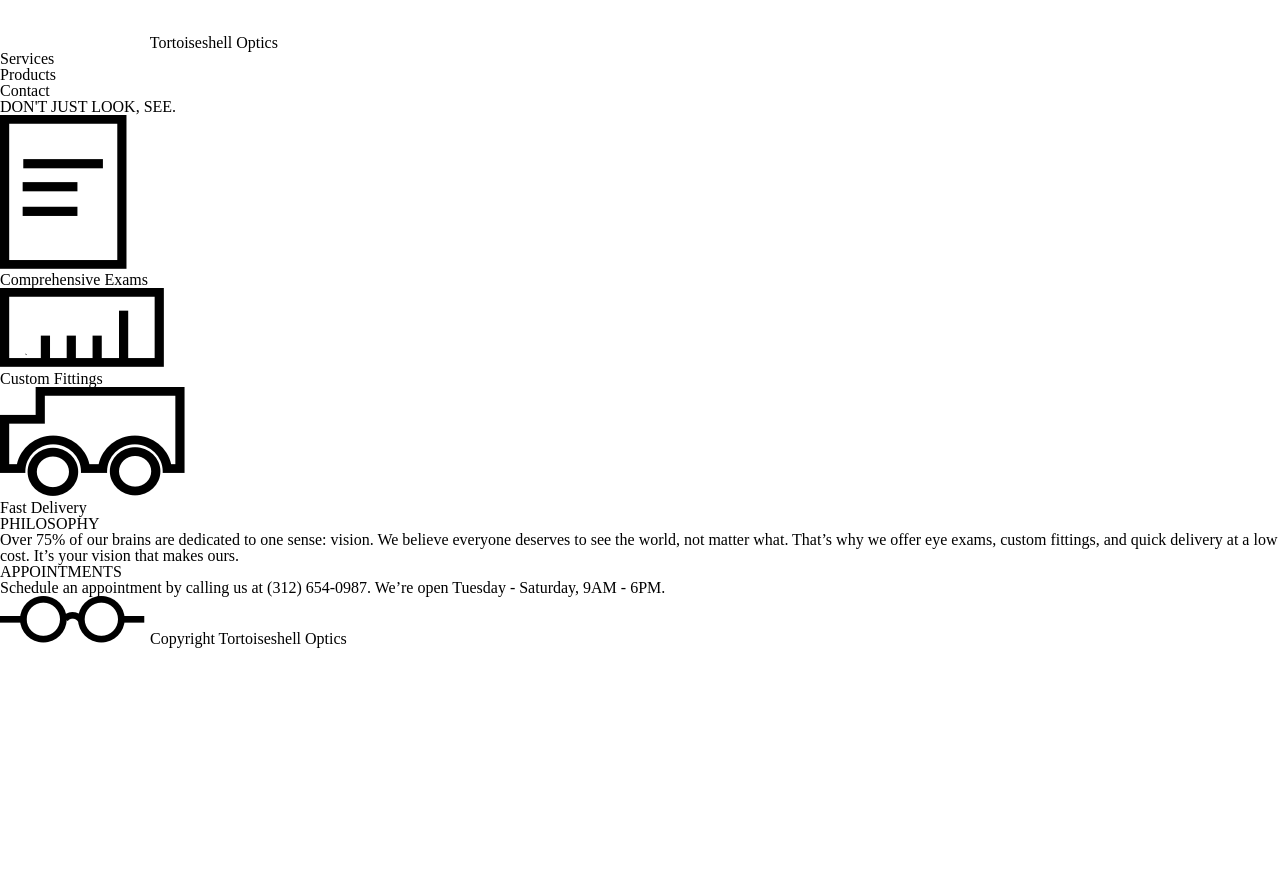
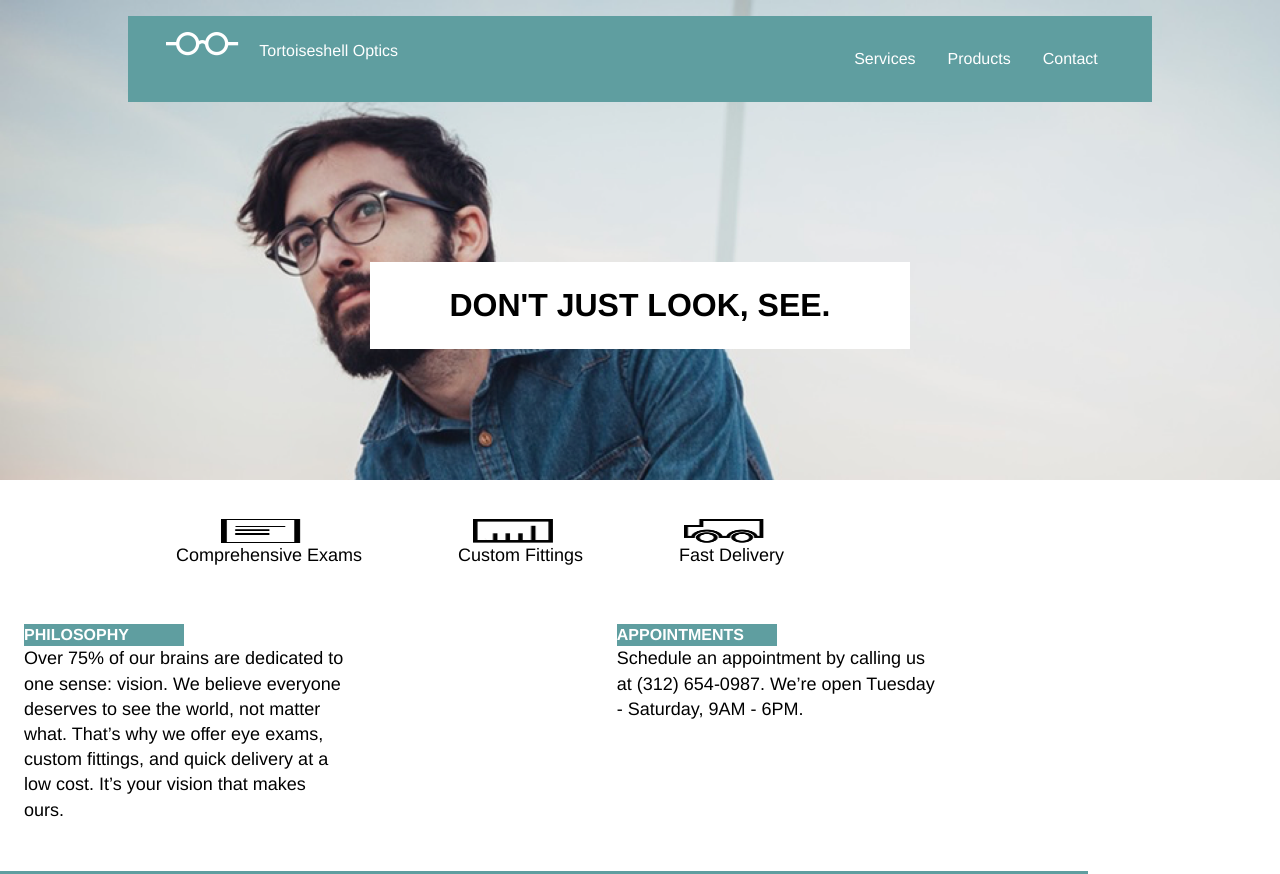
Before and after one commit to supershaz178/TortoiseshellOptics, a plain HTML site: page index.html in a window 1280 px wide. Shown: the top 874 px of the page. Before the commit the page ends 800 px from the top, so only its background shows below. Drawn offline with Linux system fonts and the light colour scheme.

Commit message:
Add CSS code to start basic format for webpage

```diff
--- a/index.html
+++ b/index.html
@@ -11,62 +11,61 @@
   <title>Tortoiseshell Optics</title>
 </head>
 <body>
-    <!-- Header with Nav and company ttle -->
-    <header>
+  <!-- Header with Nav and company ttle Main Banner included -->
+  <div class="main_banner">
+    <header class="container">
       <div>
         <img src="./resources/images/logo-white.png" alt="Company Logo"/>
         <span>Tortoiseshell Optics </span>
+      </div>
       <nav>
         <ul>
-            <li>Services</li>
-            <li>Products</li>
-            <li>Contact</li>
+          <li class="nav_item">Services</li>
+          <li class="nav_item">Products</li>
+          <li class="nav_item">Contact</li>
         </ul>
       </nav>
-      </div>
     </header>
 
-    <!-- Main Body Section -->
-    <!-- Company Banner -->
-    <div>
-      <div>
-        <div>
+    <div class="container">
+      <div class="banner_text">
         <h2>DON'T JUST LOOK, SEE.<h2>
         </div>
       </div>
     </div>
 
+    <!-- Main Body Section -->
     <!-- Company Values -->
-    <div>
-      <div>
-        <div>
+    <div class="container">
+      <!-- <div class="values"> -->
+        <div class="value_item">
           <img src="./resources/images/paper-icon.png" alt="Paper Icon"/>
           <p>Comprehensive Exams</p>
         </div>
-        <div>
+        <div class="value_item">
           <img src="./resources/images/ruler-icon.png" alt="Ruler Icon"/>
           <p>Custom Fittings</p>
         </div>
-        <div>
+        <div class="value_item">
           <img src="./resources/images/truck-icon.png" alt="Truck Icon"/>
           <p>Fast Delivery</p>
         </div>
-      </div>
+      <!-- </div> -->
     </div>
 
     <!-- Company Philosophy and Appointments -->
-    <div>
-      <div>
-        <div>
-          <p>PHILOSOPHY</p>
+    <div class="container">
+      <div class="philosophy">
+        <div class="philosophy_item">
+          <h3>PHILOSOPHY</h3>
           <p>Over 75% of our brains are dedicated to one sense: vision. We believe
             everyone deserves to see the world, not matter what. That’s why we offer eye
             exams, custom fittings, and quick delivery at a low cost. It’s your
             vision that makes ours.
           </p>
         </div>
-        <div>
-          <p>APPOINTMENTS</p>
+        <div class="philosophy_item">
+          <h3>APPOINTMENTS</h3>
           <p>Schedule an appointment by calling us at (312) 654-0987. We’re open
             Tuesday - Saturday, 9AM - 6PM.
           </p>
@@ -75,7 +74,7 @@
     </div>
 
     <!-- Footer with copyright info -->
-    <footer>
+    <footer class="container">
       <img src="./resources/images/logo-black.png" alt="Company Logo (Black)"/>
       <span>Copyright Tortoiseshell Optics</span>
     </footer>
--- a/resources/css/styles.css
+++ b/resources/css/styles.css
@@ -1,21 +1,137 @@
 /* Global Styling */
+body{
+  font-size: 18px;
+  font-family: Helvetica;
+  line-height: 1.4;
+  background-color: white;
+}
+
+.container{
+  display: flex;
+  justify-content: center;
+  width: 960px;
+}
 
 /* Header Styling */
 /* By Tag Styling */
+header{
+  margin-top: 1rem;
+  font-size: 1rem;
+  background-color: cadetblue;
+  padding: 1rem 2rem;
+  color: white;
+}
+
+header div{
+  width: 70%;
+}
+
+nav{
+  display: flex;
+  align-items: center;
+}
+
+nav ul{
+  display: flex;
+  justify-content: space-between;
+}
 
 /* By Class Styling */
+.container img{
+  height: 1.5rem;
+  margin-right: 1rem;
+}
 
+.nav_item{
+  margin: 1rem;
+}
+
+.values{
+  display: flex;
+  flex-flow: column wrap;
+  justify-content: space-between;
+}
+
+.main_banner{
+  display: flex;
+  align-items: center;
+  flex-direction: column;
+  background-image: url("../../resources/images/main-banner.png");
+  height: 30rem;
+  background-repeat: no-repeat;
+  background-size: cover;
+  width: 100%;
+}
+
+.container .banner_text{
+  align-self: flex-end;
+  background-color: white;
+  padding: 1.5rem 5rem;
+  margin-top: 10rem;
+}
+
+.banner_text h2{
+  font-weight: bold;
+  font-size: 2rem;
+  line-height: 1.2;
+}
 /* By ID Styling */
 
 /* Body Styling */
 /* By Tag Styling */
 
 /* By Class Styling */
+.value_item{
+  display: flex;
+  flex-flow: column wrap;
+  align-items: center;
+  align-self: center;
+  justify-content: center;
+  height: 8rem;
+  margin: auto 3rem;
+}
+
+.value_item img{
+  display: block;
+  width: 5rem;
+}
+
+.philosophy{
+  display: flex;
+  flex-flow: row wrap;
+  margin: 1rem 2.5% 3rem 2.5%;
+  justify-content: space-between;
+}
+
+.philosophy_item{
+  display: flex;
+  width: 35%;
+  flex-flow: column wrap;
+}
+
+.philosophy_item h3{
+  display: flex;
+  background-color: cadetblue;
+  color: white;
+  width: 10rem;
+  font-size: 1rem;
+  font-weight: bold;
+  padding: .5rem auto;
+}
 
 /* By ID Styling */
 
 /* Footer Styling */
 /* By Tag Styling */
+footer{
+  padding: 4rem;
+  background-color: cadetblue;
+}
+
+footer img{
+  height:1.5rem;
+  padding-right: 1rem;
+}
 
 /* By Class Styling */
 
```
Lines whose indentation alone changed are shown as unchanged.
